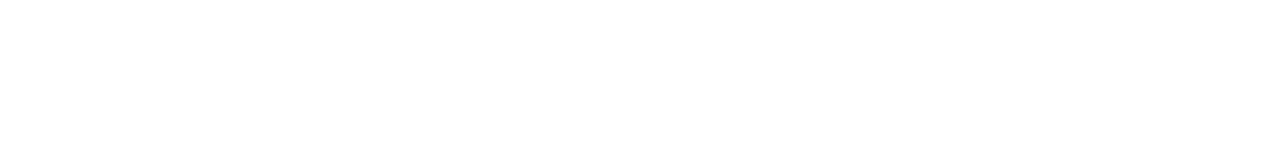
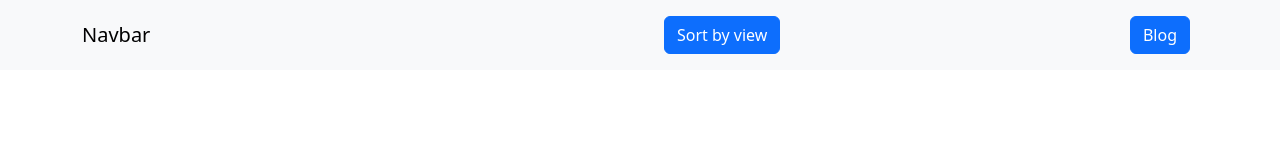
Before and after one commit to Enamul-Haque-Shojib/PHero-Tube, a plain HTML site: page index.html in a window 1280 px wide. Drawn offline with nearby package versions, Linux system fonts and the light colour scheme.

Commit message:
added navbar

```diff
--- a/index.html
+++ b/index.html
@@ -4,8 +4,39 @@
     <meta charset="UTF-8">
     <meta name="viewport" content="width=device-width, initial-scale=1.0">
     <title>Document</title>
+    <link rel="stylesheet" href="style.css">
+    <link href="https://cdn.jsdelivr.net/npm/bootstrap@5.3.2/dist/css/bootstrap.min.css" rel="stylesheet" integrity="sha384-T3c6CoIi6uLrA9TneNEoa7RxnatzjcDSCmG1MXxSR1GAsXEV/Dwwykc2MPK8M2HN" crossorigin="anonymous">
 </head>
 <body>
+    <header>
+        <nav class="navbar navbar-expand-lg bg-body-tertiary">
+            <div class="container">
+              <a class="navbar-brand w-50" href="#">Navbar</a>
+              <button class="navbar-toggler" type="button" data-bs-toggle="collapse" data-bs-target="#navbarSupportedContent" aria-controls="navbarSupportedContent" aria-expanded="false" aria-label="Toggle navigation">
+                <span class="navbar-toggler-icon"></span>
+              </button>
+              <div class="collapse navbar-collapse" id="navbarSupportedContent">
+                <ul class="navbar-nav me-auto mb-2 mb-lg-0 w-100 justify-content-between">
+                  <li class="nav-item">
+                    <a class="nav-link" aria-current="page" href="#"><button type="button" class="btn btn-primary">Sort by view</button></a>
+                  </li>
+                  <li class="nav-item">
+                    <a class="nav-link" href="#"><button type="button" class="btn btn-primary">Blog</button></a>
+                  </li>
 
+
+                </ul>
+
+              </div>
+            </div>
+          </nav>
+    </header>
+    <main>
+        <section></section>
+    </main>
+
+
+
+    <script src="https://cdn.jsdelivr.net/npm/bootstrap@5.3.2/dist/js/bootstrap.bundle.min.js" integrity="sha384-C6RzsynM9kWDrMNeT87bh95OGNyZPhcTNXj1NW7RuBCsyN/o0jlpcV8Qyq46cDfL" crossorigin="anonymous"></script>
 </body>
 </html>
--- a/style.css
+++ b/style.css
@@ -0,0 +1,4 @@
+*{
+    padding: 0;
+    margin: 0;
+}
```
